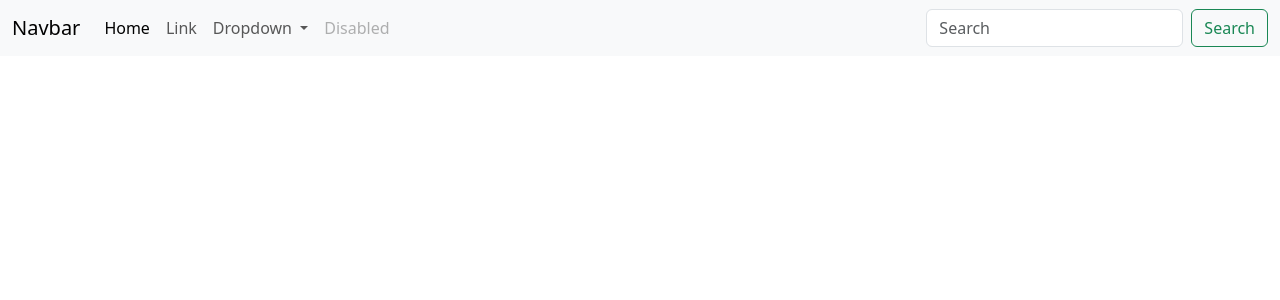
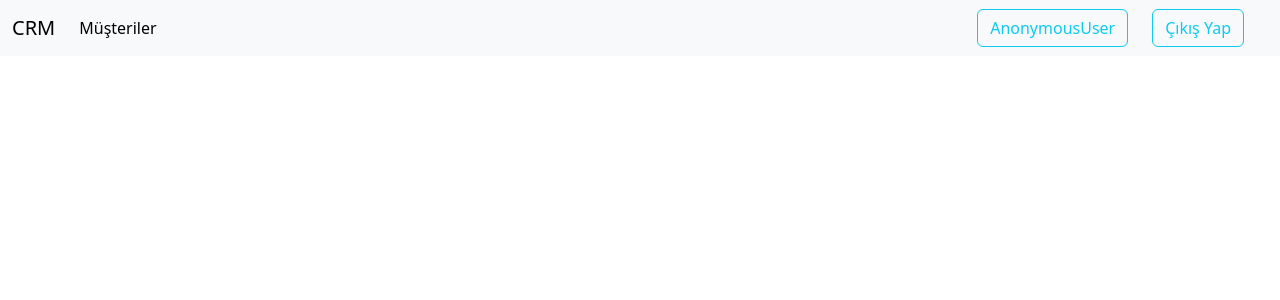
Before and after one commit to eliftubakorkmaz/CRMApp, a Django app: page /musteriler/ in a window 1280 px wide. Shown: the top 300 px of the page. Run offline with Django 4.2, Linux system fonts and the light colour scheme.

Commit message:
guncelleme

```diff
--- a/CRMApp/CRMApp/urls.py
+++ b/CRMApp/CRMApp/urls.py
@@ -24,5 +24,6 @@ urlpatterns = [
     path('admin/', admin.site.urls),
     path('', userLogin, name='login'),
     path('register/', userRegister, name='register'),
-    path('musteriler/', musteriler, name='musteriler')
+    path('musteriler/', musteriler, name='musteriler'),
+    path('logout/', userLogout, name='logout')
 ]
--- a/CRMApp/CRMApp/static/style.css
+++ b/CRMApp/crm_app/static/style.css
@@ -3,7 +3,3 @@
     padding: 0;
     box-sizing: border-box;
 }
-
-.forms {
-    font-size: 100px;
-}
--- a/CRMApp/crm_app/templates/musteriler.html
+++ b/CRMApp/crm_app/templates/musteriler.html
@@ -15,36 +15,26 @@
 <body>
     <nav class="navbar navbar-expand-lg bg-body-tertiary">
   <div class="container-fluid">
-    <a class="navbar-brand" href="#">Navbar</a>
+    <a class="navbar-brand" href="#">CRM</a>
     <button class="navbar-toggler" type="button" data-bs-toggle="collapse" data-bs-target="#navbarSupportedContent" aria-controls="navbarSupportedContent" aria-expanded="false" aria-label="Toggle navigation">
       <span class="navbar-toggler-icon"></span>
     </button>
     <div class="collapse navbar-collapse" id="navbarSupportedContent">
       <ul class="navbar-nav me-auto mb-2 mb-lg-0">
         <li class="nav-item">
-          <a class="nav-link active" aria-current="page" href="#">Home</a>
+          <a class="nav-link active" aria-current="page" href="#">Müşteriler</a>
         </li>
         <li class="nav-item">
-          <a class="nav-link" href="#">Link</a>
-        </li>
-        <li class="nav-item dropdown">
-          <a class="nav-link dropdown-toggle" href="#" role="button" data-bs-toggle="dropdown" aria-expanded="false">
-            Dropdown
-          </a>
-          <ul class="dropdown-menu">
-            <li><a class="dropdown-item" href="#">Action</a></li>
-            <li><a class="dropdown-item" href="#">Another action</a></li>
-            <li><hr class="dropdown-divider"></li>
-            <li><a class="dropdown-item" href="#">Something else here</a></li>
-          </ul>
-        </li>
-        <li class="nav-item">
-          <a class="nav-link disabled" aria-disabled="true">Disabled</a>
+          <a class="nav-link" href="#"></a>
         </li>
       </ul>
       <form class="d-flex" role="search">
-        <input class="form-control me-2" type="search" placeholder="Search" aria-label="Search">
-        <button class="btn btn-outline-success" type="submit">Search</button>
+        <button class="btn btn-outline-info me-4">
+        {{request.user}}
+        </button>
+        <a href="{% url 'logout' %}" class="nav-link">
+          <button class="btn btn-outline-info me-4">Çıkış Yap</button>
+        </a>
       </form>
     </div>
   </div>
--- a/CRMApp/crm_app/templates/register.html
+++ b/CRMApp/crm_app/templates/register.html
@@ -23,7 +23,7 @@
     <div class="container-fluid mt-5"></div>
         <div class="row justify-content-center align-items-center">
             <div class="col-md-6 border border-4 border-white rounded-4 py-3">
-                <form action="" method="POST" class="border p-5 bg-body-secondary w-100 forms">
+                <form action="" method="POST" class="border p-5 bg-body-secondary w-100">
                     {% csrf_token %}
                     {{ form }}
                     <div class="mt-3">
```
Also changed, not shown: CRMApp/crm_app/static/CRM.jpeg (renamed from CRMApp/CRMApp/static/CRM.jpeg), CRMApp/db.sqlite3.
